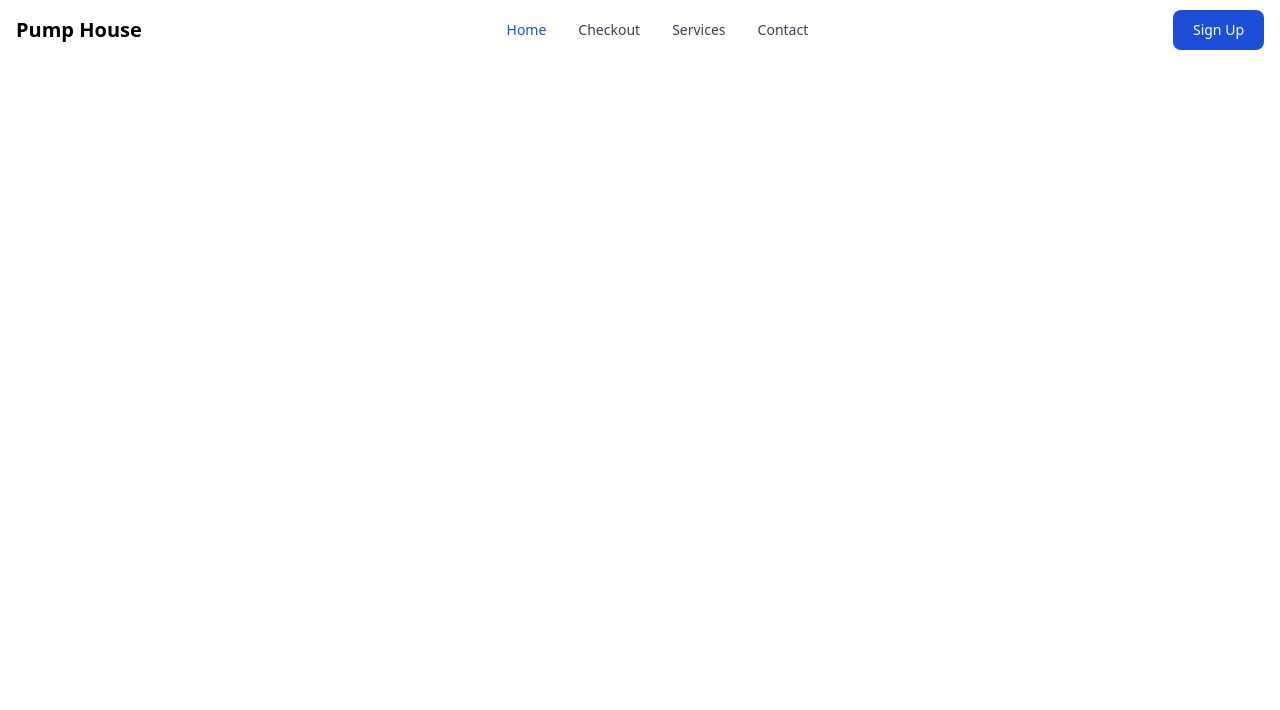
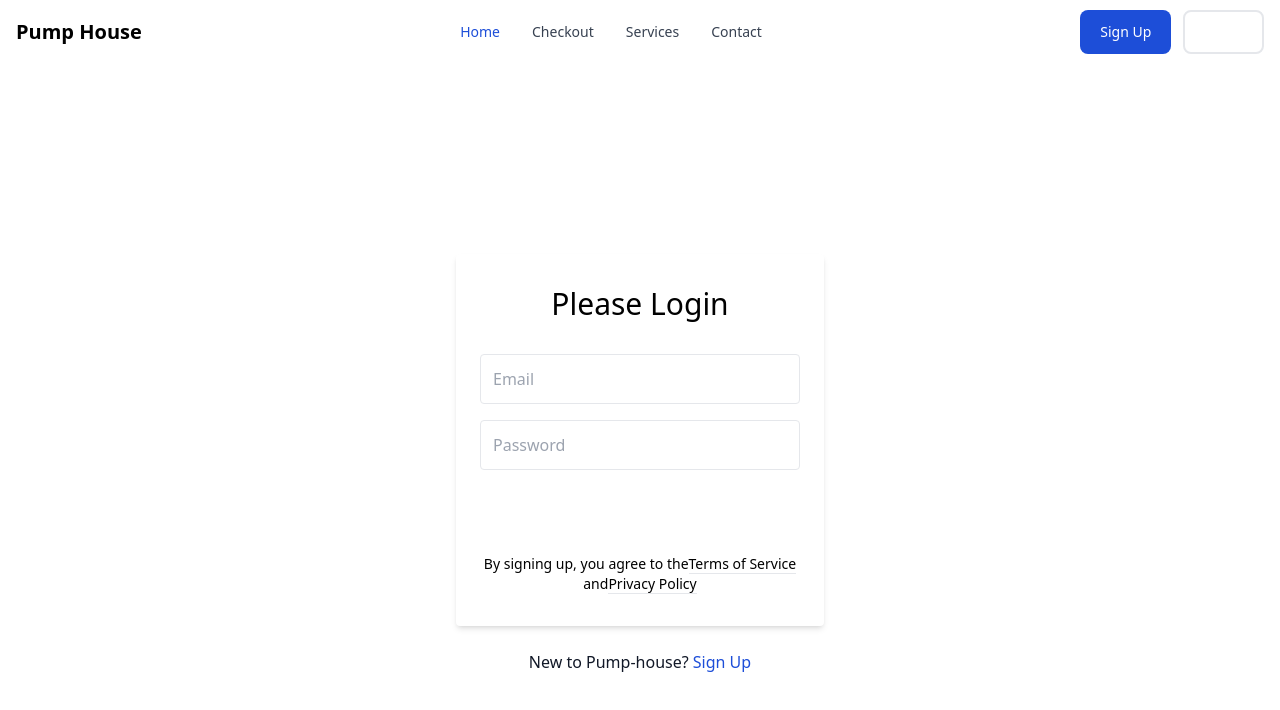
Before and after one commit to Shahil19/gym-house, a React (Create React App) app: page /login in a window 1280 px wide. Shown: the top 710 px of the page. Built offline with nearby package versions, Linux system fonts and the light colour scheme; no server answers.

Commit message:
login and logout successfully completed

```diff
--- a/src/App.js
+++ b/src/App.js
@@ -5,6 +5,7 @@ import { Route, Routes } from 'react-router-dom';
 import Header from './Pages/Shared/Header/Header';
 import CheckOut from './Pages/Checkout/CheckOut';
 import Register from './Pages/Login/Register/Register';
+import Login from './Pages/Login/Login/Login';
 
 function App() {
   return (
@@ -14,7 +15,8 @@ function App() {
         <Route path='/' element={<Home></Home>}></Route>
         <Route path='/home' element={<Home></Home>}></Route>
         <Route path='/checkout' element={<CheckOut></CheckOut>}></Route>
-        <Route path='register' element={<Register></Register>}></Route>
+        <Route path='/register' element={<Register></Register>}></Route>
+        <Route path='/login' element={<Login></Login>}></Route>
       </Routes>
     </div>
   );
--- a/src/Pages/Login/Login/Login.js
+++ b/src/Pages/Login/Login/Login.js
@@ -1,9 +1,71 @@
 import React from 'react';
+import { useSignInWithEmailAndPassword } from 'react-firebase-hooks/auth';
+import { useNavigate } from 'react-router-dom';
+import auth from '../../../firebase.init';
 
 const Login = () => {
+    const [
+        signInWithEmailAndPassword,
+        user,
+        loading,
+        error,
+    ] = useSignInWithEmailAndPassword(auth);
+
+    const handleLogin = event => {
+        event.preventDefault();
+        const email = event.target.email.value;
+        const password = event.target.password.value;
+
+        signInWithEmailAndPassword(email, password);
+    }
+
+    const navigate = useNavigate();
+    if (user) {
+        navigate('/')
+    }
+
     return (
-        <section>
-            <h2>Please Log In</h2>
+        <section className="bg-grey-lighter min-h-screen flex flex-col">
+            <div className="container max-w-sm mx-auto flex-1 flex flex-col items-center justify-center px-2">
+                <div className="bg-white px-6 py-8 rounded shadow-md text-black w-full">
+                    <h1 className="mb-8 text-3xl text-center">Please Login</h1>
+                    <form onSubmit={handleLogin}>
+                        <input
+                            type="text"
+                            className="block border border-grey-light w-full p-3 rounded mb-4"
+                            name="email"
+                            placeholder="Email" />
+
+                        <input
+                            type="password"
+                            className="block border border-grey-light w-full p-3 rounded mb-4"
+                            name="password"
+                            placeholder="Password" />
+                        {
+                            loading && <p className='text-cyan-500'>Loading...</p>
+                        }
+                        {
+                            error && <p className='text-red-600'>{error.message}</p>
+                        }
+                        <button type="submit" className='mt-3 text-white w-full focus:ring-4 focus:outline-none font-medium rounded-lg text-sm px-5 py-2.5 text-center mr-3 md:mr-0 dark:bg-blue-600 dark:hover:bg-blue-700 ' >Log In</button>
+                    </form>
+
+
+                    <div className="text-center text-sm text-grey-dark mt-4">
+                        By signing up, you agree to the
+                        <a className="no-underline border-b border-grey-dark text-grey-dark" href="#">
+                            Terms of Service
+                        </a> and
+                        <a className="no-underline border-b border-grey-dark text-grey-dark" href="#">
+                            Privacy Policy
+                        </a>
+                    </div>
+                </div>
+
+                <div className="text-gray-900 mt-6 text-left">
+                    <p className='text-left'>New to Pump-house? <span className='text-blue-700'>Sign Up</span></p>
+                </div>
+            </div>
         </section>
     );
 };
--- a/src/Pages/Login/Register/Register.js
+++ b/src/Pages/Login/Register/Register.js
@@ -1,5 +1,6 @@
 import React, { useRef, useState } from 'react';
 import { useCreateUserWithEmailAndPassword } from 'react-firebase-hooks/auth';
+import { useNavigate } from 'react-router-dom';
 import auth from '../../../firebase.init';
 const Register = () => {
     const fullNameRef = useRef();
@@ -15,6 +16,10 @@ const Register = () => {
         error,
     ] = useCreateUserWithEmailAndPassword(auth);
 
+    const navigate = useNavigate();
+    if (user) {
+        navigate('/home')
+    }
 
     const handleRegisterUser = (event) => {
         event.preventDefault();
@@ -30,7 +35,6 @@ const Register = () => {
         setCustomError('');
 
         createUserWithEmailAndPassword(email, password);
-        console.log(user);
     }
 
     return (
@@ -65,13 +69,11 @@ const Register = () => {
                             className="block border border-grey-light w-full p-3 rounded mb-4"
                             name="confirm_password"
                             placeholder="Confirm Password" />
-                        {/* <input type="submit" value='Sign Up' className='text-white w-full focus:ring-4 focus:outline-none focus:ring-blue-300 font-medium rounded-lg text-sm px-5 py-2.5 text-center mr-3 md:mr-0 dark:bg-blue-600 dark:hover:bg-blue-700 dark:focus:ring-blue-800' /> */}
-                        {
-                            error && <p className='text-red-600'>{error.message}</p>
-                        }
-                        {
-                            customError && <p>{customError}</p>
-                        }
+
+                        {loading && <p className='text-cyan-500'>Loading...</p>}
+                        {error && <p className='text-red-600'>{error.message}</p>}
+                        {customError && <p className='text-red-600'>{customError}</p>}
+
                         <button type="submit" className='mt-3 text-white w-full focus:ring-4 focus:outline-none font-medium rounded-lg text-sm px-5 py-2.5 text-center mr-3 md:mr-0 dark:bg-blue-600 dark:hover:bg-blue-700 ' >Create Account</button>
                     </form>
 
--- a/src/Pages/Shared/Header/Header.js
+++ b/src/Pages/Shared/Header/Header.js
@@ -1,11 +1,19 @@
+import { signOut } from 'firebase/auth';
 import React from 'react';
+import { useAuthState } from 'react-firebase-hooks/auth';
 import { Link, useNavigate } from 'react-router-dom';
+import auth from '../../../firebase.init';
 
 const Header = () => {
     const navigate = useNavigate();
     const navigateToRegister = () => {
         navigate('/register');
     }
+
+    const handleLogout = () => {
+        signOut(auth);
+    }
+    const [user] = useAuthState(auth);
     return (
         <header>
             <nav className="bg-white border-gray-200 px-2 sm:px-4 py-2.5 rounded dark:bg-gray-800">
@@ -15,7 +23,14 @@ const Header = () => {
                         <span className="self-center text-xl font-semibold whitespace-nowrap dark:text-white">Pump House</span>
                     </a>
                     <div className="flex md:order-2">
-                        <button onClick={navigateToRegister} type="button" className="text-white bg-blue-700 hover:bg-blue-800 focus:ring-4 focus:outline-none focus:ring-blue-300 font-medium rounded-lg text-sm px-5 py-2.5 text-center mr-3 md:mr-0 dark:bg-blue-600 dark:hover:bg-blue-700 dark:focus:ring-blue-800">Sign Up</button>
+                        <button onClick={navigateToRegister} type="button" className="text-white bg-blue-700 hover:bg-blue-800 focus:ring-4 focus:outline-none focus:ring-blue-300 font-medium rounded-lg text-sm px-5 py-2.5 text-center mr-3  dark:bg-blue-600 dark:hover:bg-blue-700 dark:focus:ring-blue-800">Sign Up</button>
+                        {
+                            user ?
+                                <button onClick={handleLogout} className="text-white border-2 border-r-gray-200 font-medium rounded-lg text-sm px-5 py-2.5 text-center mr-3 md:mr-0 ">Logout</button>
+                                :
+                                <Link to='/login' className="text-white border-2 border-r-gray-200 font-medium rounded-lg text-sm px-5 py-2.5 text-center mr-3 md:mr-0 ">Login</Link>
+                        }
+
                         <button data-collapse-toggle="mobile-menu-4" type="button" className="inline-flex items-center p-2 text-sm text-gray-500 rounded-lg md:hidden hover:bg-gray-100 focus:outline-none focus:ring-2 focus:ring-gray-200 dark:text-gray-400 dark:hover:bg-gray-700 dark:focus:ring-gray-600" aria-controls="mobile-menu-4" aria-expanded="false">
                             <span className="sr-only">Open main menu</span>
                             <svg className="w-6 h-6" fill="currentColor" viewBox="0 0 20 20" xmlns="http://www.w3.org/2000/svg"><path fillRule="evenodd" d="M3 5a1 1 0 011-1h12a1 1 0 110 2H4a1 1 0 01-1-1zM3 10a1 1 0 011-1h12a1 1 0 110 2H4a1 1 0 01-1-1zM3 15a1 1 0 011-1h12a1 1 0 110 2H4a1 1 0 01-1-1z" clipRule="evenodd"></path></svg>
--- /dev/null
+++ b/src/Pages/Shared/RequireAuth/RequireAuth.js
@@ -0,0 +1,11 @@
+import React from 'react';
+
+const RequireAuth = () => {
+    return (
+        <div>
+
+        </div>
+    );
+};
+
+export default RequireAuth;
```
Also changed, not shown: src/index.js (+6 -4 lines).
